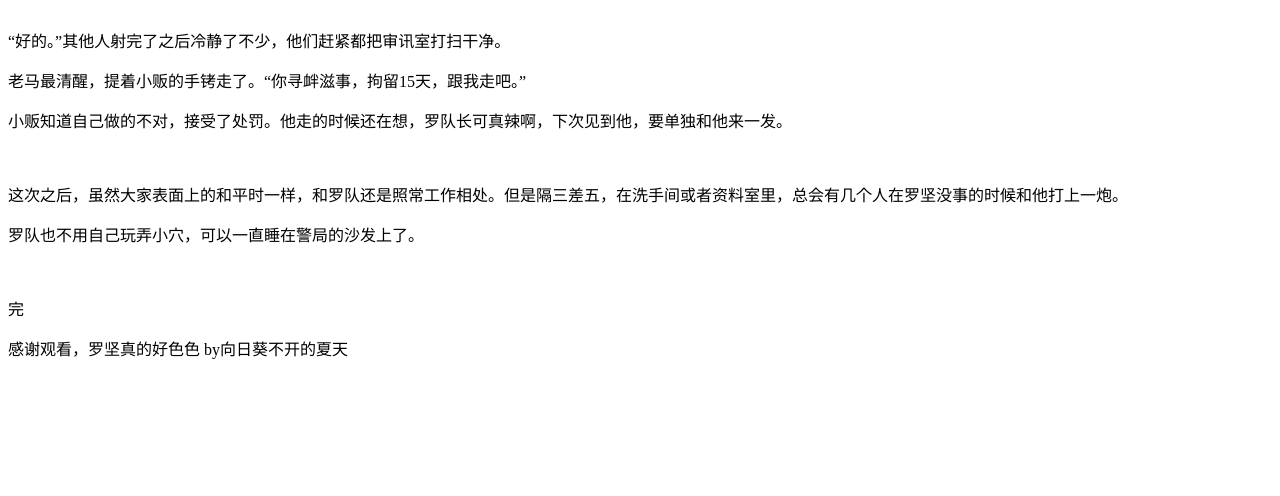
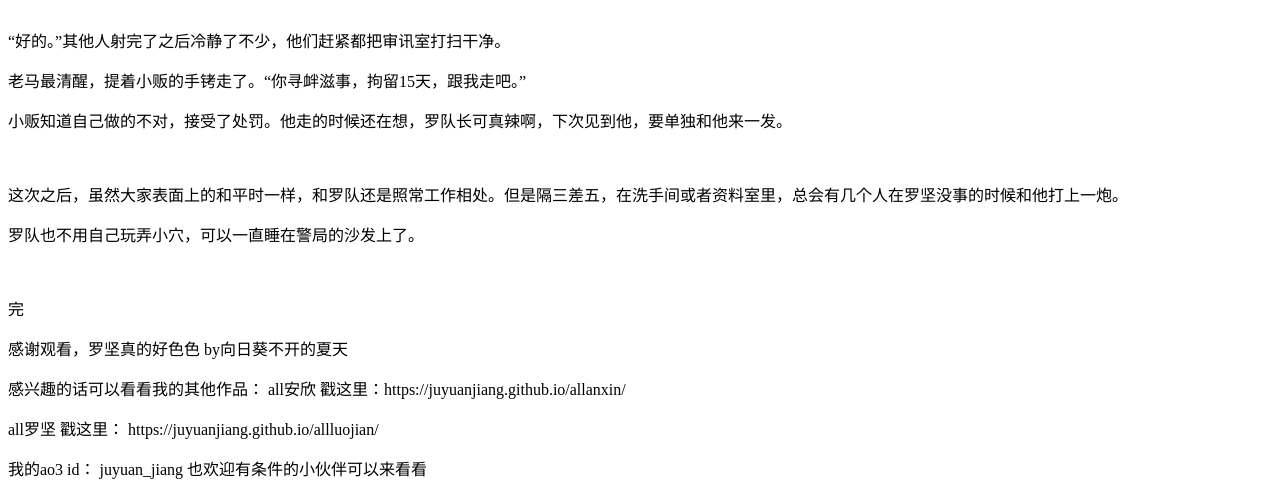
Before and after one commit to juyuanjiang/allluojian, a plain HTML site: page index.html in a window 1280 px wide. Shown: the part 7826-8322 px from the top of the page. Before the commit the page ends 8202 px from the top, so only its background shows below. Drawn offline with Linux system fonts and the light colour scheme.

Commit message:
Update index.html

```diff
--- a/index.html
+++ b/index.html
@@ -303,3 +303,7 @@
 <p>感谢观看，罗坚真的好色色
 
 by向日葵不开的夏天</p>
+
+ <p> 感兴趣的话可以看看我的其他作品： all安欣 戳这里：https://juyuanjiang.github.io/allanxin/ </p>
+ <p> all罗坚 戳这里： https://juyuanjiang.github.io/allluojian/ </p>
+ <p> 我的ao3 id： juyuan_jiang 也欢迎有条件的小伙伴可以来看看 </p>
```
